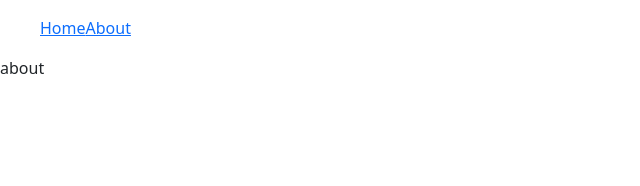
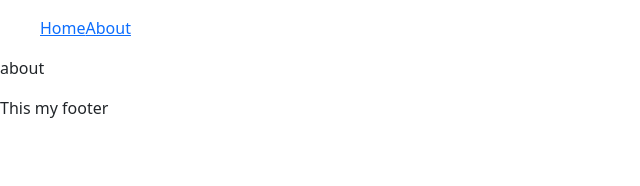
Before and after one commit to castanedaLuis/Next-avocados, a Next.js app: page /about in a window 1280 px wide. Shown: the top 186 px of the page, without its empty margins (0-640 px from the left). Built offline with nearby package versions, Linux system fonts and the light colour scheme.

Commit message:
Extendiendo el _App

```diff
--- /dev/null
+++ b/components/Layout/index.js
@@ -0,0 +1,14 @@
+import React from 'react';
+import NavBar from '../navBar/index'
+
+function index({children}) {
+  return (
+    <>
+        <NavBar />
+        {children}
+        <footer>This my footer</footer>
+    </>
+  )
+}
+
+export default index
--- /dev/null
+++ b/pages/_app.js
@@ -0,0 +1,17 @@
+import Layout from '../components/Layout/index';
+
+
+//import CartProvider from '@store/Cart'
+
+const MyApp = ({ Component, pageProps }) => {
+  // Aditional props
+  // Aditional layout
+  // Manejar errores - componentDidCatch
+  return (
+    <Layout>
+      <Component {...pageProps} />
+    </Layout>
+  )
+}
+
+export default MyApp
--- a/pages/about.js
+++ b/pages/about.js
@@ -1,10 +1,9 @@
 import React from 'react';
-import NavBar from '../components/navBar'
+
 
 const About = ()=>{
     return(
         <>
-            <NavBar />
             <p>about</p>
         </>
     )
--- a/pages/index.js
+++ b/pages/index.js
@@ -1,6 +1,5 @@
 import React, { useEffect, useState } from "react";
 import { useRouter } from "next/router";
-import NavBar from '../components/navBar'
 
 
 function Home() {
@@ -22,7 +21,7 @@ function Home() {
     },[]);
     return (
         <>
-            <NavBar />
+
             <h1>Home</h1>
             {
                 productList.length > 0 &&
```
